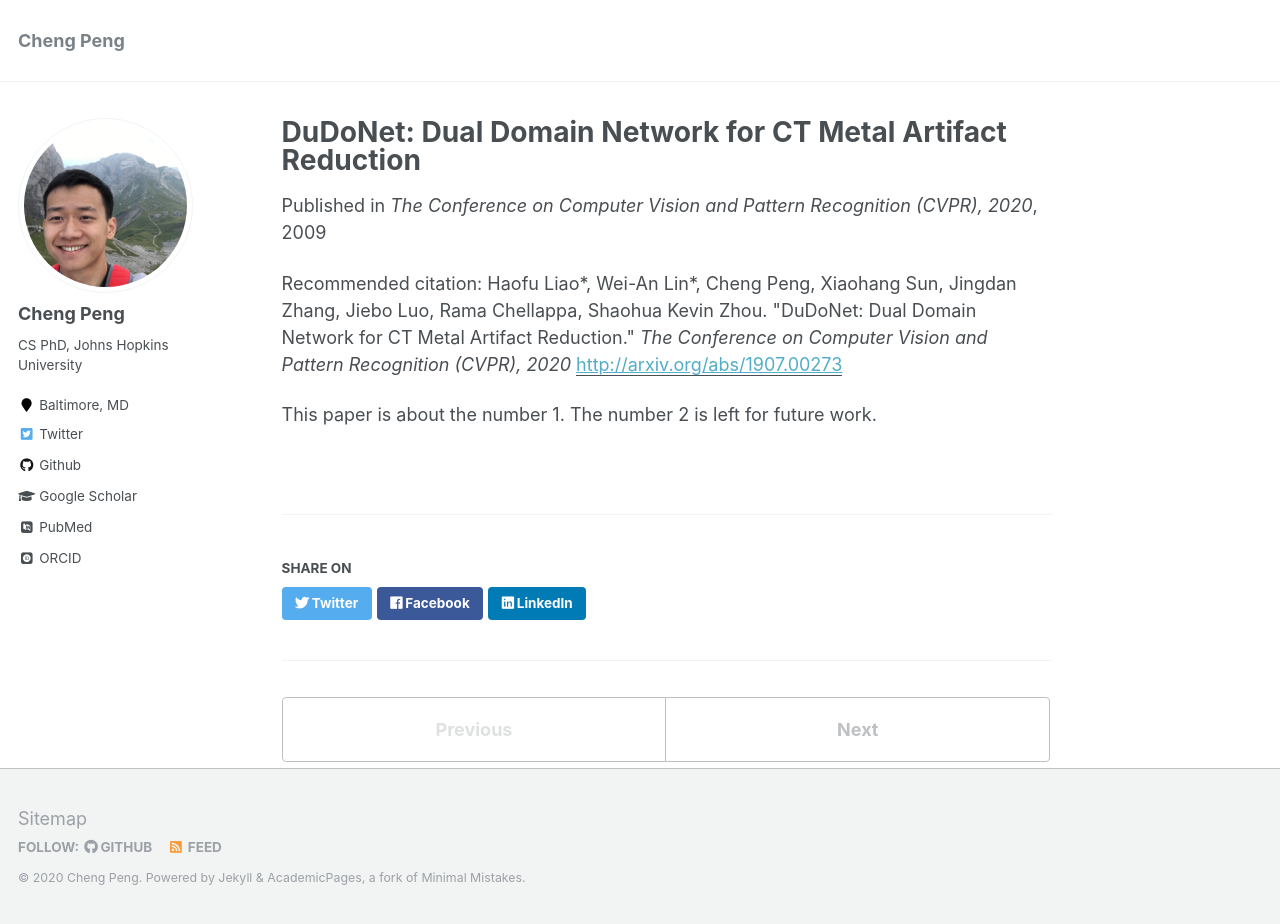
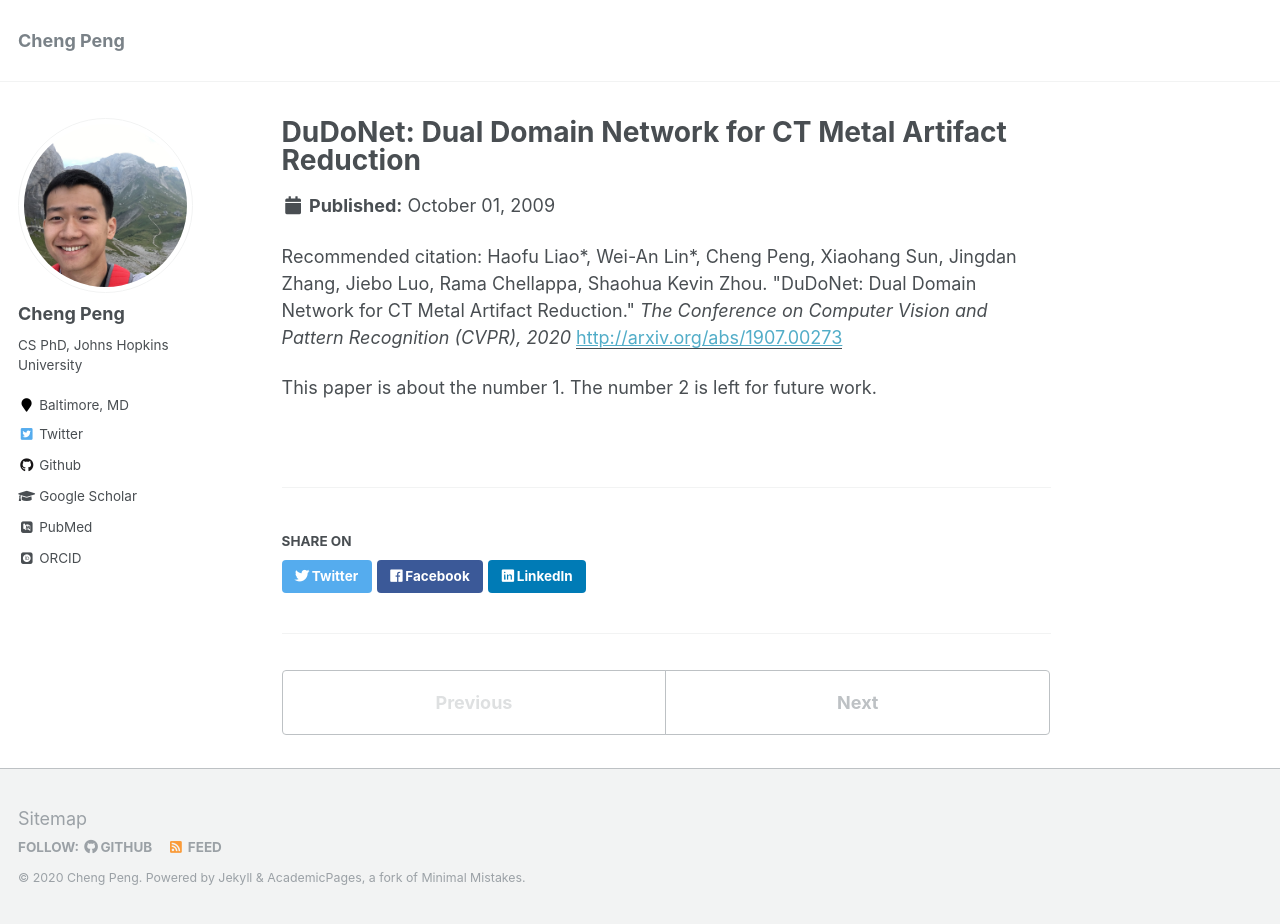
Before and after one commit to chenger-penger/chenger-penger.github.io, a Jekyll site: the page built from _publications/2009-10-01-paper-title-number-1.md, in a window 1280 px wide and 924 px high. Built offline with Jekyll 4.4.1, drawn with Linux system fonts in a browser that asks for light colours; some web fonts are replaced.

Commit message:
Update 2009-10-01-paper-title-number-1.md

```diff
--- a/_publications/2009-10-01-paper-title-number-1.md
+++ b/_publications/2009-10-01-paper-title-number-1.md
@@ -3,7 +3,6 @@ title: "DuDoNet: Dual Domain Network for CT Metal Artifact Reduction"
 collection: publications
 permalink: /publication/dudonet
 excerpt: 'This paper is about the number 1. The number 2 is left for future work.'
-venue: 'The Conference on Computer Vision and Pattern Recognition (CVPR), 2020'
 paperurl: 'http://arxiv.org/abs/1907.00273'
 citation: 'Haofu Liao*, Wei-An Lin*, Cheng Peng, Xiaohang Sun, Jingdan Zhang, Jiebo Luo, Rama Chellappa, Shaohua Kevin Zhou. &quot;DuDoNet: Dual Domain Network for CT Metal Artifact Reduction.&quot; <i>The Conference on Computer Vision and Pattern Recognition (CVPR), 2020</i>'
 ---
```
